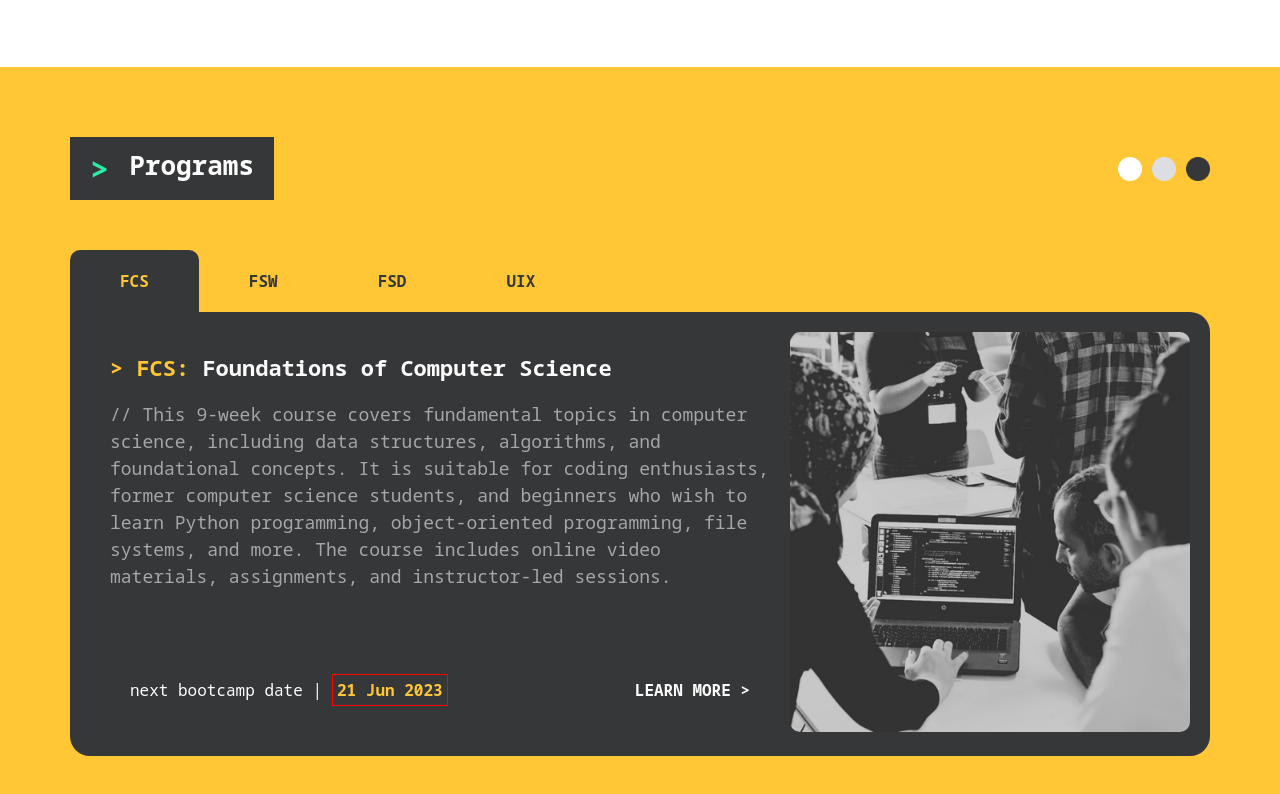
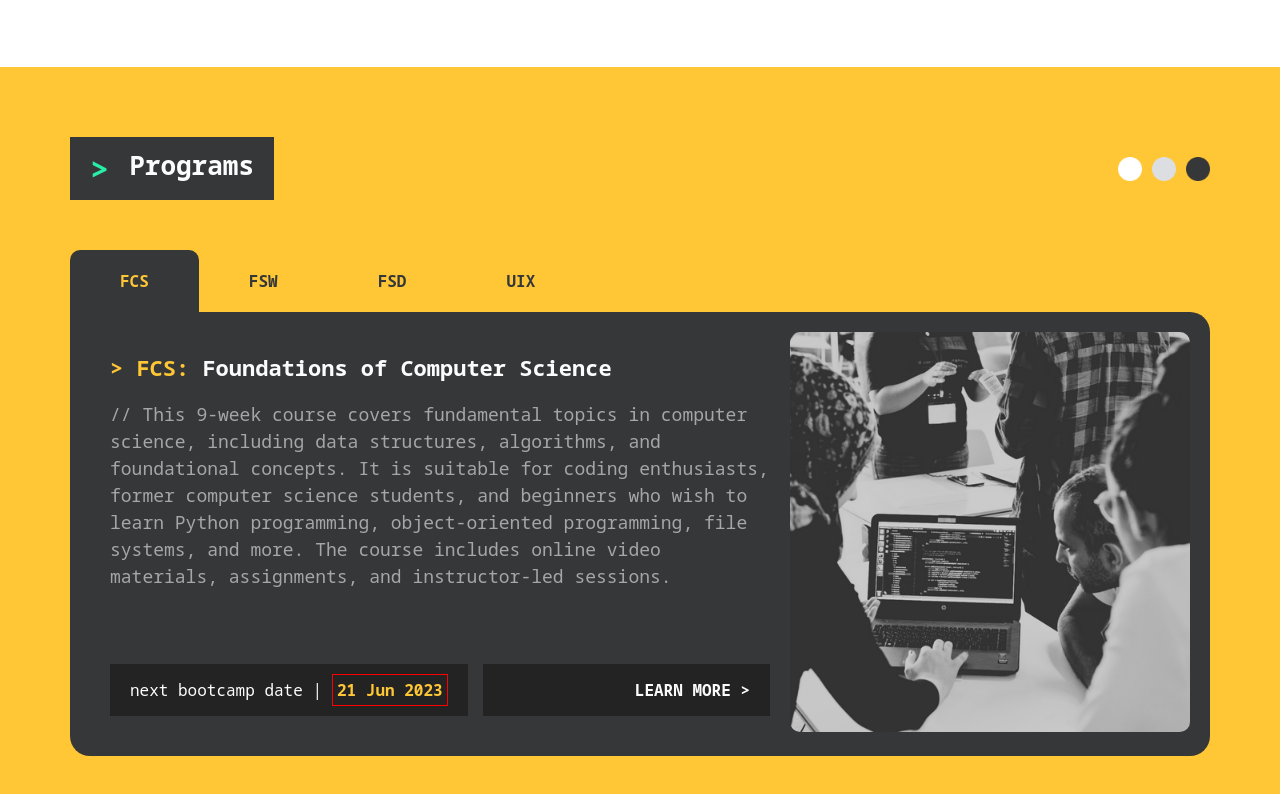
Before and after one commit to joehaddad94/SEFWebsite, a plain HTML site: page index.html in a window 1280 px wide. Shown: the part 2453-3247 px from the top of the page. Drawn offline with Linux system fonts and the light colour scheme.

Commit message:
Update 8: applied some modifications to the programs section

```diff
--- a/index.html
+++ b/index.html
@@ -227,5 +227,8 @@
         </div>
       </div>
     </div>
+
+    <!-- Hire Talent -->
+    <div></div>
   </body>
 </html>
--- a/styles/style.css
+++ b/styles/style.css
@@ -545,6 +545,7 @@ body {
   align-self: stretch;
   margin-top: auto;
   display: flex;
+  gap: 15px;
 }
 
 .date-section {
@@ -560,6 +561,7 @@ body {
   color: #fcfcfd;
   text-align: left;
   font-family: Noto Sans Mono, sans-serif;
+  background-color: #232323;
 }
 
 .date {
@@ -570,13 +572,13 @@ body {
 }
 
 .learn-more {
+  width: 100%;
   text-decoration: none;
-  display: inline-block;
   padding: 15px 20px;
   text-transform: uppercase;
   color: #fcfcfd;
   text-align: right;
-  margin-left: auto;
   font-weight: 900;
   font-family: Noto Sans Mono, sans-serif;
+  background-color: #232323;
 }
```
